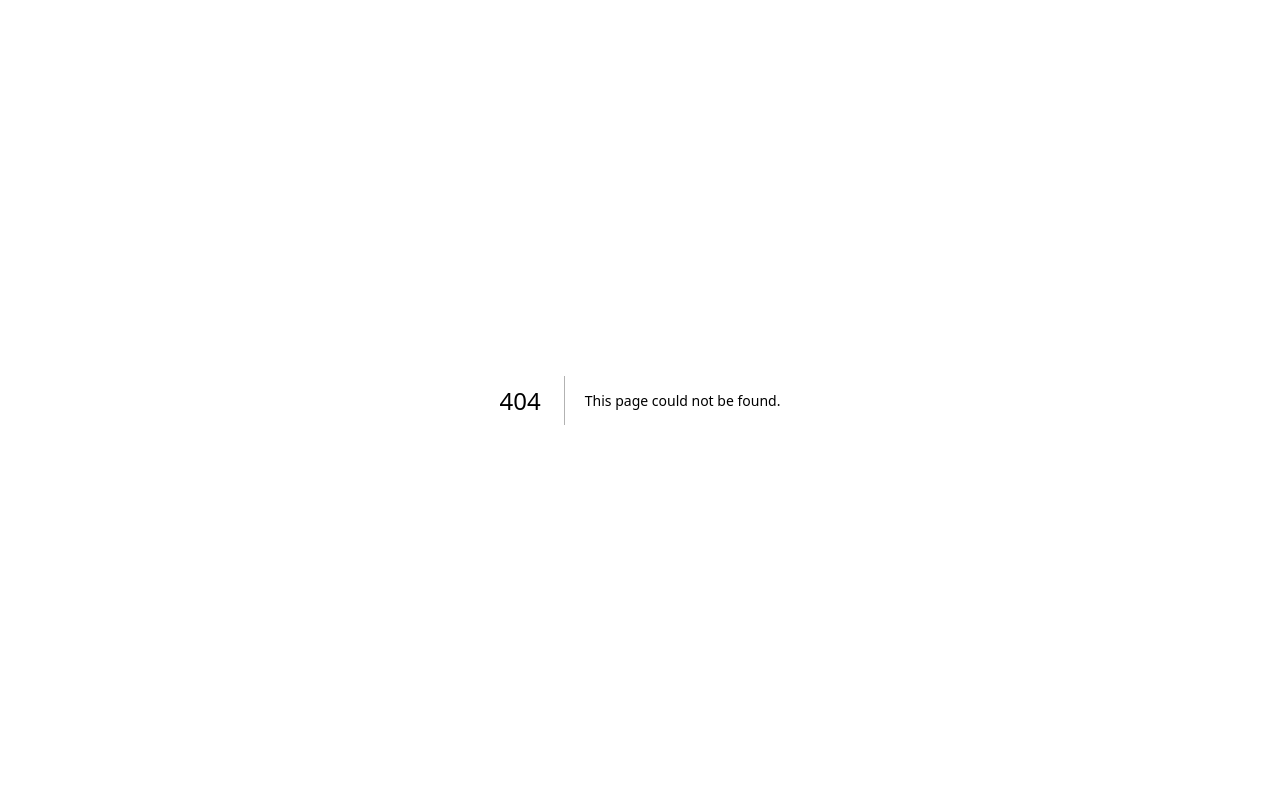
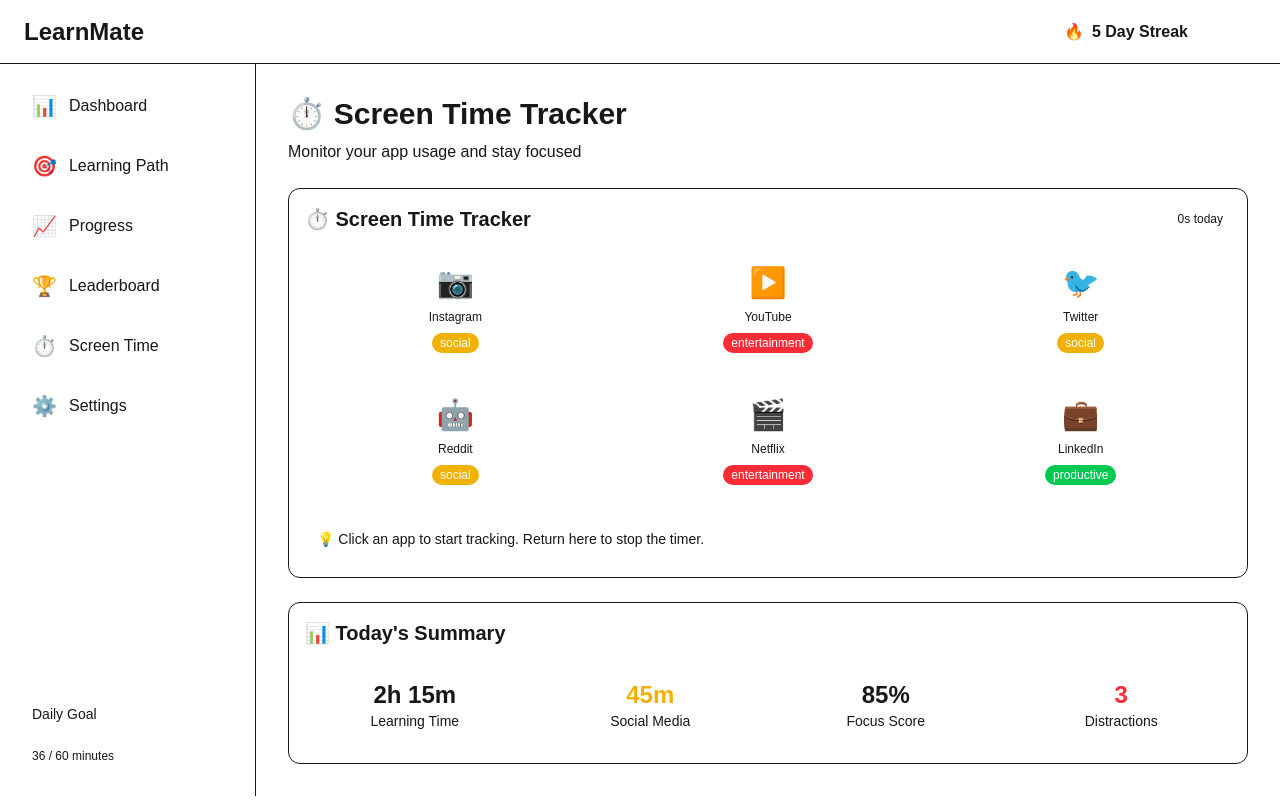
Before and after one commit to varunaditya27/LearnMateAI, a Next.js app: page /dashboard/screen-time in a window 1280 px wide. Before the commit this address had no page. Built offline with nearby package versions, Linux system fonts and the light colour scheme.

Commit message:
Add Leaderboard, Learning Path, and Screen Time pages with filtering, AI-generated paths, and analytics

```diff
--- /dev/null
+++ b/app/dashboard/leaderboard/page.tsx
@@ -0,0 +1,45 @@
+/**
+ * Leaderboard Page
+ *
+ * Full leaderboard view with filtering and pagination.
+ */
+
+'use client';
+
+import React from 'react';
+import { DashboardLayout } from '@/components/dashboard/DashboardLayout';
+import { Leaderboard } from '@/components/dashboard/Leaderboard';
+import { Card, CardContent } from '@/components/ui/Card';
+import { Button } from '@/components/ui/Button';
+import { mockLeaderboardData } from '@/lib/mockData';
+
+export default function LeaderboardPage() {
+  return (
+    <DashboardLayout>
+      <div className="space-y-6">
+        <div>
+          <h1 className="text-3xl font-heading font-bold mb-2">
+            🏆 Leaderboard
+          </h1>
+          <p className="text-[var(--muted-foreground)]">
+            See how you rank against other learners
+          </p>
+        </div>
+
+        {/* Filter Options */}
+        <Card>
+          <CardContent className="pt-6">
+            <div className="flex gap-2">
+              <Button variant="primary" size="sm">Weekly</Button>
+              <Button variant="outline" size="sm">Monthly</Button>
+              <Button variant="outline" size="sm">All Time</Button>
+            </div>
+          </CardContent>
+        </Card>
+
+        {/* Leaderboard */}
+        <Leaderboard entries={mockLeaderboardData} currentUserId="user-1" />
+      </div>
+    </DashboardLayout>
+  );
+}
--- /dev/null
+++ b/app/dashboard/learning/page.tsx
@@ -0,0 +1,132 @@
+/**
+ * Learning Path Page
+ *
+ * Displays skill selection and active learning paths with resources.
+ */
+
+'use client';
+
+import React, { useState } from 'react';
+import { DashboardLayout } from '@/components/dashboard/DashboardLayout';
+import { SkillSelector } from '@/components/learning/SkillSelector';
+import { ResourceCard } from '@/components/learning/ResourceCard';
+import { Card, CardHeader, CardTitle, CardContent } from '@/components/ui/Card';
+import { Button } from '@/components/ui/Button';
+import { Progress } from '@/components/ui/Progress';
+import { mockDomains } from '@/lib/mockData';
+import { generateLearningPath } from '@/services/ai';
+import { LearningPath } from '@/types';
+
+export default function LearningPage() {
+  const [activePath, setActivePath] = useState<LearningPath | null>(null);
+  const [isLoading, setIsLoading] = useState(false);
+
+  const handleTopicSelect = async (topicId: string) => {
+    setIsLoading(true);
+    try {
+      // Generate learning path using AI service (mock for now)
+      const path = await generateLearningPath('user-123', 'web-dev', 'frontend', topicId);
+      setActivePath(path);
+    } catch (error) {
+      console.error('Failed to generate learning path:', error);
+    } finally {
+      setIsLoading(false);
+    }
+  };
+
+  const handleResourceStart = (resourceId: string) => {
+    console.log('Starting resource:', resourceId);
+    // TODO: Track session start in Firestore
+  };
+
+  const handleResourceComplete = (resourceId: string) => {
+    console.log('Completing resource:', resourceId);
+    // TODO: Update progress in Firestore
+    // TODO: Update streak and points
+  };
+
+  return (
+    <DashboardLayout>
+      <div className="space-y-6">
+        <div>
+          <h1 className="text-3xl font-heading font-bold mb-2">
+            {activePath ? 'Your Learning Path' : 'Choose Your Learning Path'}
+          </h1>
+          <p className="text-[var(--muted-foreground)]">
+            {activePath
+              ? 'Follow these resources to master your chosen topic'
+              : 'Select a domain and topic to get started'}
+          </p>
+        </div>
+
+        {isLoading ? (
+          <Card>
+            <CardContent className="flex items-center justify-center py-12">
+              <div className="text-center">
+                <div className="w-16 h-16 border-4 border-[var(--primary)] border-t-transparent rounded-full animate-spin mx-auto mb-4" />
+                <p className="text-lg font-medium">Generating your personalized learning path...</p>
+                <p className="text-sm text-[var(--muted-foreground)] mt-2">
+                  AI is analyzing the best resources for you
+                </p>
+              </div>
+            </CardContent>
+          </Card>
+        ) : activePath ? (
+          <>
+            {/* Learning Path Header */}
+            <Card className="bg-gradient-to-r from-[var(--primary)] to-purple-600 text-white">
+              <CardHeader>
+                <CardTitle className="text-white text-2xl">{activePath.name}</CardTitle>
+              </CardHeader>
+              <CardContent>
+                <p className="mb-4 opacity-90">{activePath.description}</p>
+                <div className="space-y-2">
+                  <div className="flex justify-between items-center text-sm">
+                    <span>Overall Progress</span>
+                    <span className="font-bold">{activePath.progress}%</span>
+                  </div>
+                  <Progress value={activePath.progress} color="accent" size="lg" />
+                </div>
+                <div className="flex gap-4 mt-4">
+                  <Button
+                    variant="outline"
+                    onClick={() => setActivePath(null)}
+                    className="bg-white/10 backdrop-blur"
+                  >
+                    Choose Different Topic
+                  </Button>
+                </div>
+              </CardContent>
+            </Card>
+
+            {/* Learning Steps */}
+            {activePath.steps.map((step, index) => (
+              <div key={step.id} className="space-y-4">
+                <h2 className="text-xl font-heading font-semibold flex items-center gap-2">
+                  <span className="w-8 h-8 rounded-full bg-[var(--primary)] text-white flex items-center justify-center text-sm">
+                    {index + 1}
+                  </span>
+                  Step {index + 1}
+                </h2>
+
+                <div className="grid grid-cols-1 md:grid-cols-2 lg:grid-cols-3 gap-4">
+                  {step.resources.map((resource) => (
+                    <ResourceCard
+                      key={resource.id}
+                      resource={resource}
+                      onStart={handleResourceStart}
+                      onComplete={handleResourceComplete}
+                      isCompleted={step.status === 'completed'}
+                    />
+                  ))}
+                </div>
+              </div>
+            ))}
+          </>
+        ) : (
+          <SkillSelector domains={mockDomains} onSelect={handleTopicSelect} />
+        )}
+      </div>
+    </DashboardLayout>
+  );
+}
--- /dev/null
+++ b/app/dashboard/screen-time/page.tsx
@@ -0,0 +1,58 @@
+/**
+ * Screen Time Page
+ *
+ * Detailed screen time analytics and tracking.
+ */
+
+'use client';
+
+import React from 'react';
+import { DashboardLayout } from '@/components/dashboard/DashboardLayout';
+import { ScreenTimeWidget } from '@/components/dashboard/ScreenTimeWidget';
+import { Card, CardHeader, CardTitle, CardContent } from '@/components/ui/Card';
+
+export default function ScreenTimePage() {
+  return (
+    <DashboardLayout>
+      <div className="space-y-6">
+        <div>
+          <h1 className="text-3xl font-heading font-bold mb-2">
+            ⏱️ Screen Time Tracker
+          </h1>
+          <p className="text-[var(--muted-foreground)]">
+            Monitor your app usage and stay focused
+          </p>
+        </div>
+
+        <ScreenTimeWidget />
+
+        {/* Today's Summary */}
+        <Card>
+          <CardHeader>
+            <CardTitle>📊 Today&apos;s Summary</CardTitle>
+          </CardHeader>
+          <CardContent>
+            <div className="grid grid-cols-2 md:grid-cols-4 gap-4">
+              <div className="text-center p-4 bg-[var(--muted)] rounded-lg">
+                <div className="text-2xl font-bold text-[var(--primary)]">2h 15m</div>
+                <div className="text-sm text-[var(--muted-foreground)]">Learning Time</div>
+              </div>
+              <div className="text-center p-4 bg-[var(--muted)] rounded-lg">
+                <div className="text-2xl font-bold text-yellow-500">45m</div>
+                <div className="text-sm text-[var(--muted-foreground)]">Social Media</div>
+              </div>
+              <div className="text-center p-4 bg-[var(--muted)] rounded-lg">
+                <div className="text-2xl font-bold text-[var(--secondary)]">85%</div>
+                <div className="text-sm text-[var(--muted-foreground)]">Focus Score</div>
+              </div>
+              <div className="text-center p-4 bg-[var(--muted)] rounded-lg">
+                <div className="text-2xl font-bold text-red-500">3</div>
+                <div className="text-sm text-[var(--muted-foreground)]">Distractions</div>
+              </div>
+            </div>
+          </CardContent>
+        </Card>
+      </div>
+    </DashboardLayout>
+  );
+}
```
